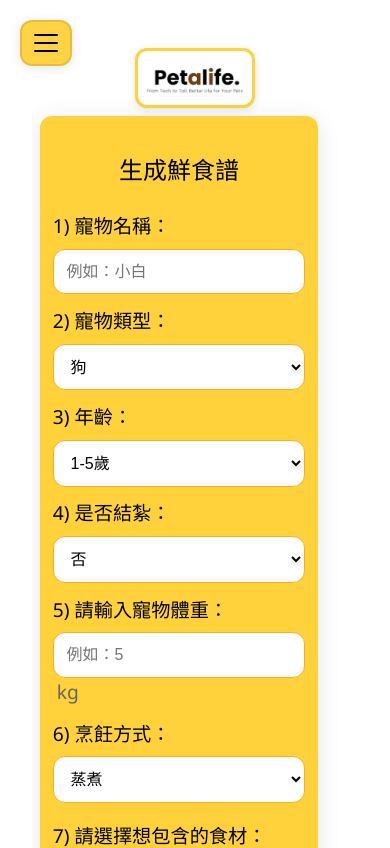
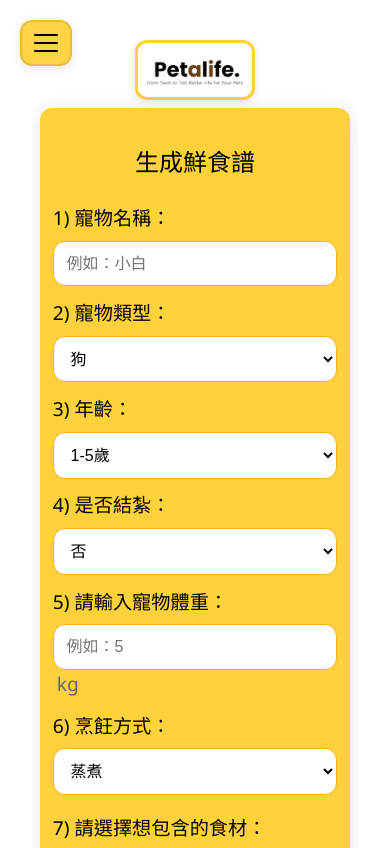
Before and after one commit to petalife/pet_food_calculator, a React (Vite) app: page / in a window 390 px wide. Shown: the top 848 px of the page. Built offline with nearby package versions, Linux system fonts and the light colour scheme.

Commit message:
Center main content and logo properly for both desktop and mobile versions

```diff
--- a/src/App.css
+++ b/src/App.css
@@ -38,9 +38,13 @@ body {
   position: relative;
   width: 100%;
   max-width: 100vw;
-  margin: 8rem auto 2rem auto;
-  padding: 0;
+  margin: 0 auto;
+  padding: 8rem 1rem 2rem 1rem;
   overflow-x: hidden;
+  display: flex;
+  flex-direction: column;
+  align-items: center;
+  min-height: 100vh;
 }
 
 .app-container, .result-container {
@@ -48,8 +52,8 @@ body {
   border-radius: 24px;
   box-shadow: 0 4px 24px rgba(0, 0, 0, 0.1);
   max-width: 800px;
-  width: calc(100% - 2rem);
-  margin: 0 auto;
+  width: 100%;
+  margin: 0;
   padding: 2rem 1.5rem 2.5rem 1.5rem;
   position: relative;
   z-index: 1;
@@ -407,7 +411,7 @@ h2 {
   height: auto;
   max-width: 200px;
   max-height: 120px;
-  margin: 2rem auto 1.5rem auto;
+  margin: 0 auto 1.5rem auto;
   display: flex;
   align-items: center;
   justify-content: center;
@@ -624,14 +628,15 @@ h2 {
 
   /* App container adjustments */
   .app-wrapper {
-    margin: 1rem auto 2rem auto;
-    padding: 0 1rem;
+    padding: 1rem;
+    margin: 0 auto;
   }
 
   .app-container, .result-container {
     padding: 1.5rem 1rem 2rem 1rem;
     margin: 0;
     border-radius: 16px;
+    width: 100%;
   }
 
   /* Typography scaling */
@@ -698,7 +703,7 @@ h2 {
   .company-icon {
     max-width: 160px;
     max-height: 80px;
-    margin: 1rem auto;
+    margin: 0 auto 1rem auto;
     padding: 0.8rem;
   }
 
@@ -759,13 +764,14 @@ h2 {
 /* Extra small screens */
 @media (max-width: 480px) {
   .app-wrapper {
-    margin: 0.5rem auto 1rem auto;
-    padding: 0 0.5rem;
+    padding: 0.5rem;
+    margin: 0 auto;
   }
 
   .app-container, .result-container {
     padding: 1rem 0.8rem 1.5rem 0.8rem;
     border-radius: 12px;
+    width: 100%;
   }
 
   h2 {
@@ -792,7 +798,7 @@ h2 {
   .company-icon {
     max-width: 120px;
     max-height: 60px;
-    margin: 0.5rem auto;
+    margin: 0 auto 0.5rem auto;
     padding: 0.5rem;
   }
 
```
